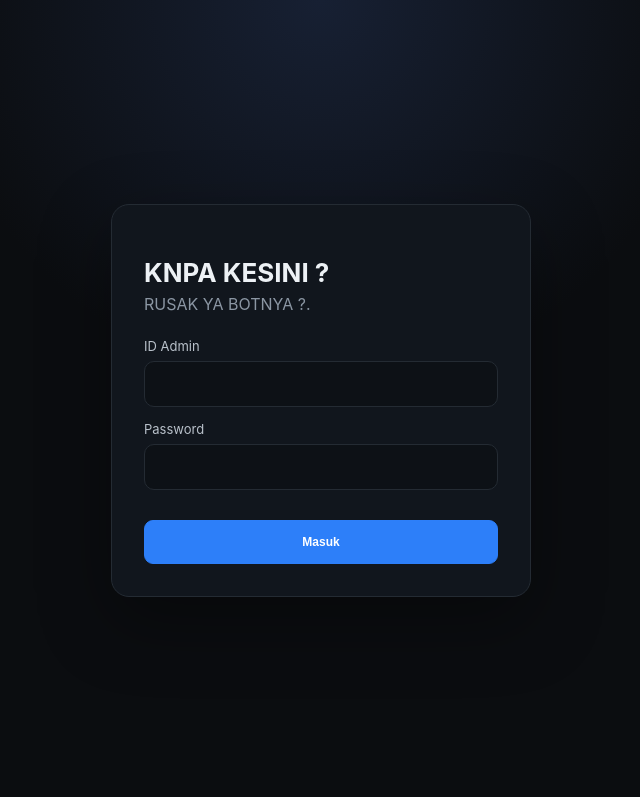
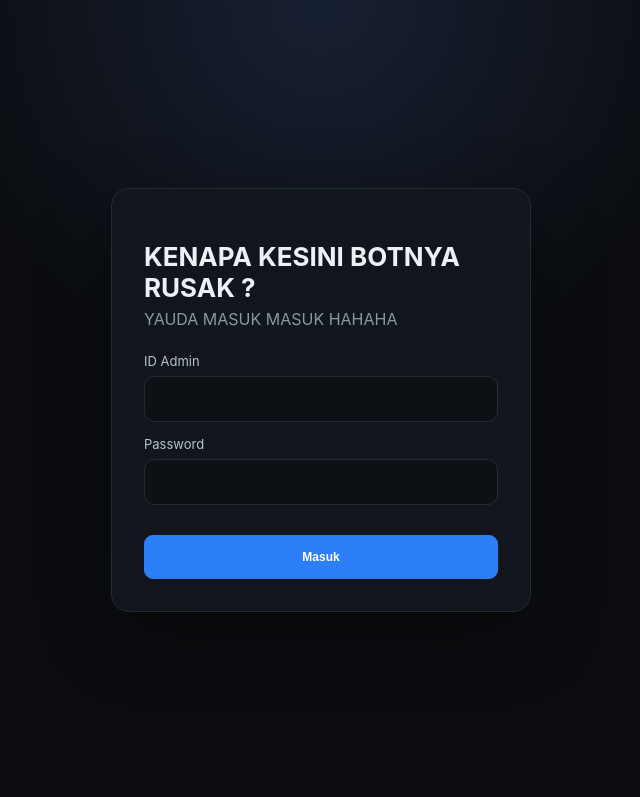
Before and after one commit to henghengrahman-pixel/hahahdouble, a website: page public/index.html in a window 1280 px wide. Shown: the top 797 px of the page, without its empty margins (319-959 px from the left). Drawn offline with Linux system fonts and the light colour scheme; no server answers.

Commit message:
Update index.html

```diff
--- a/public/index.html
+++ b/public/index.html
@@ -10,8 +10,8 @@
 <body>
 <div id="loginView" class="login-shell hidden">
   <div class="login-card">
-    <h1>KNPA KESINI ?</h1>
-    <p>RUSAK YA BOTNYA ?.</p>
+    <h1>KENAPA KESINI BOTNYA RUSAK ?</h1>
+    <p>YAUDA MASUK MASUK HAHAHA</p>
     <form id="loginForm">
       <label>ID Admin</label>
       <input id="loginId" autocomplete="username" required>
@@ -25,7 +25,7 @@
 
 <div id="appView" class="app hidden">
   <aside class="sidebar">
-    <div class="brand"></div><div><b>ROBOT NYA RUSAK YA ?</b><span>HAHAHAHA/span></div></div>
+    <div class="brand"><div><b>DANA Tools</b><span>Utility Dashboard</span></div></div>
     <nav>
       <button class="nav-item active" data-tab="formatter">Formatter</button>
       <button class="nav-item" data-tab="combine">Gabungkan Data</button>
```
